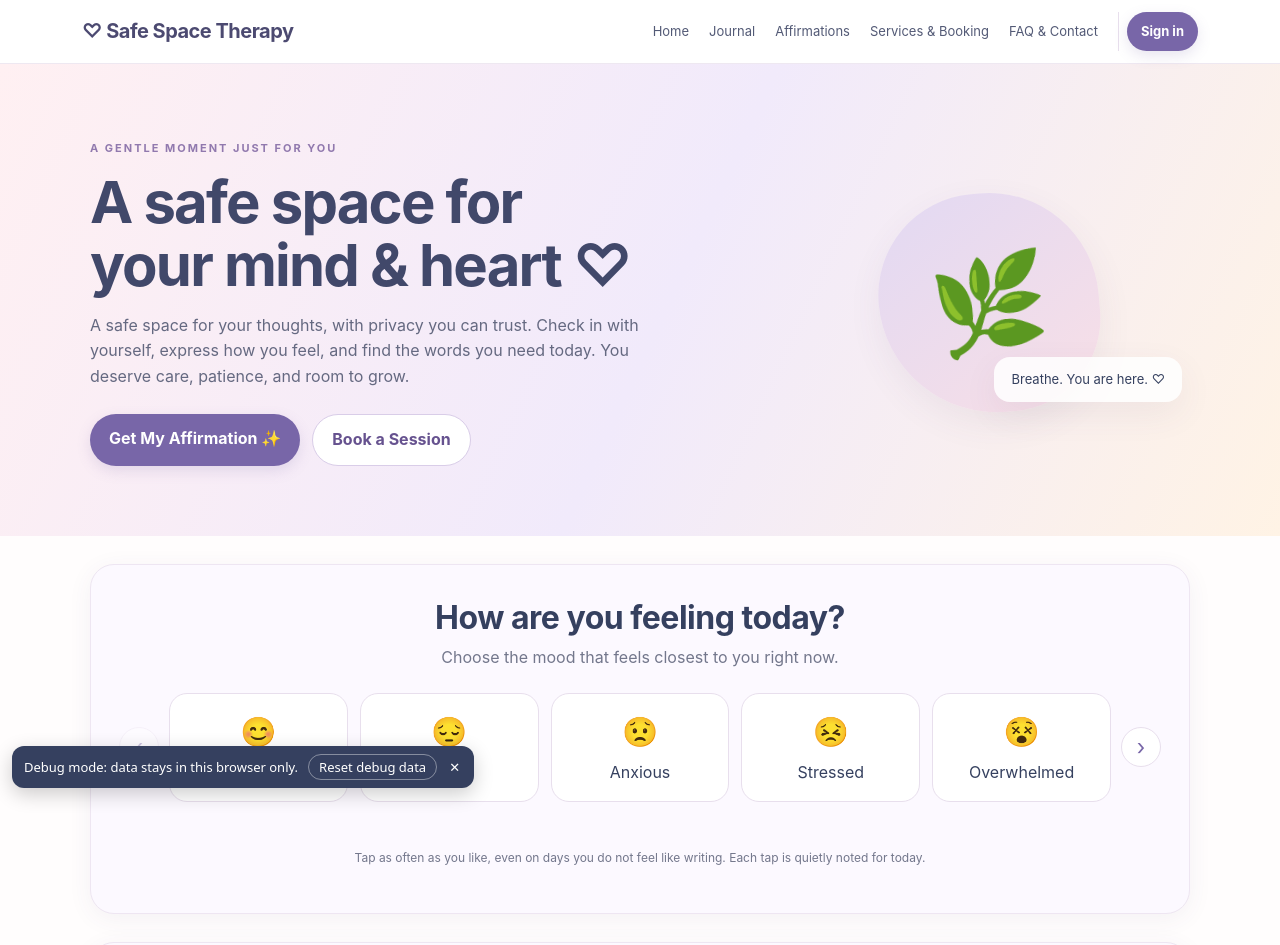
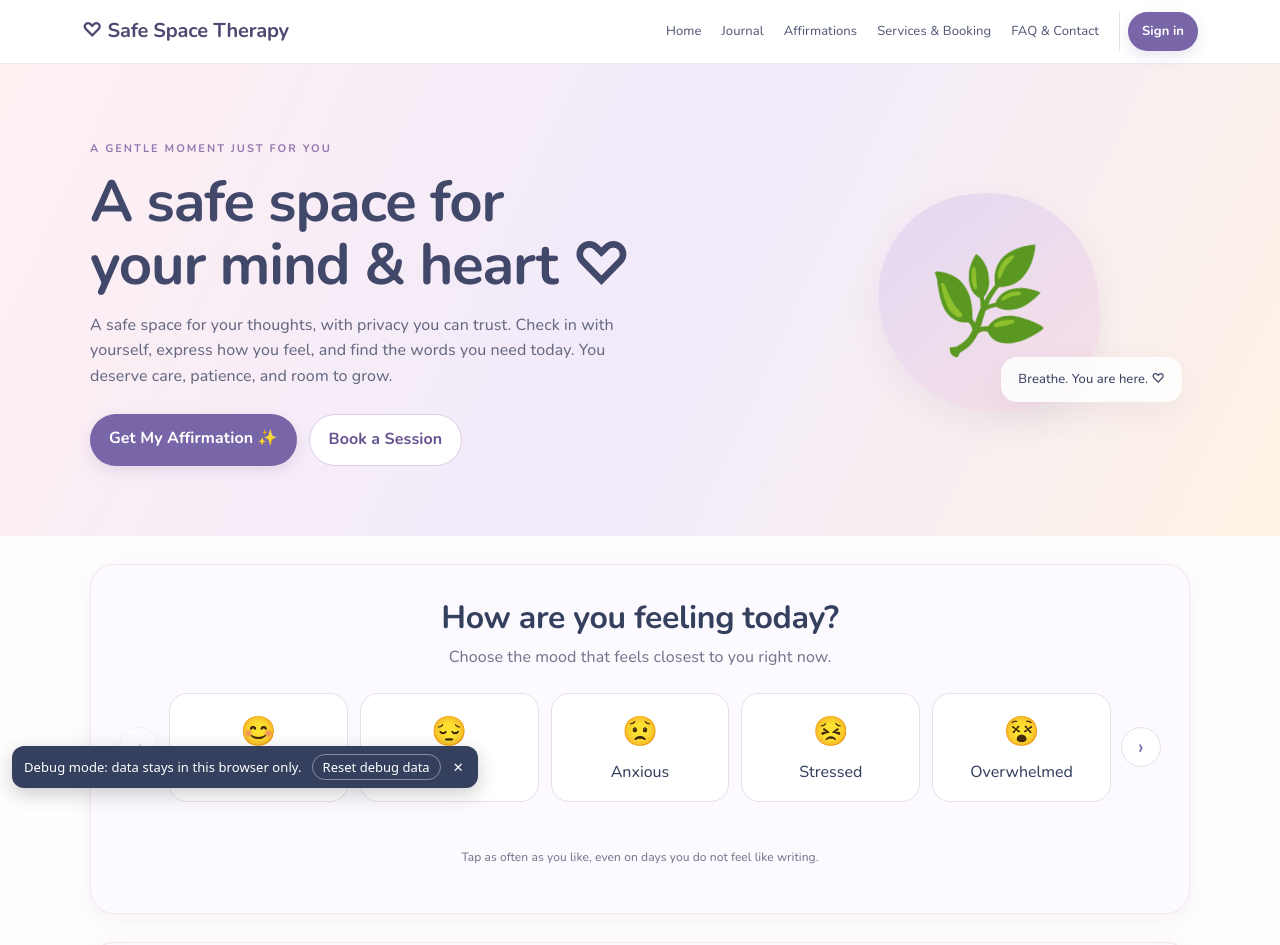
Before and after one commit to Karl-7/Therapist-Patient-Platform-demo, a website: page index.html in a window 1280 px wide. Shown: the top 945 px of the page. Drawn offline with Linux system fonts and the light colour scheme.

Commit message:
Softer self-hosted fonts; sign-in reminder on every mood tap
- Nunito (English) and Noto Sans Arabic (Arabic) on every page, served from
  assets/fonts (no Google Fonts requests); lighter, less tight headings
- Visitors see the sign-in reminder each time they tap a mood

```diff
--- /dev/null
+++ b/assets/fonts.css
@@ -0,0 +1,14 @@
+/* Soft, rounded type for the whole site. Self-hosted (no Google Fonts requests).
+   Nunito for English, Noto Sans Arabic for Arabic. Files come from @fontsource-variable (SIL Open Font License). */
+@font-face{font-family:'Nunito';font-style:normal;font-display:swap;font-weight:200 1000;src:url(fonts/nunito-latin-ext-wght-normal.woff2) format('woff2');unicode-range:U+0100-02BA,U+02BD-02C5,U+02C7-02CC,U+02CE-02D7,U+02DD-02FF,U+0304,U+0308,U+0329,U+1D00-1DBF,U+1E00-1E9F,U+1EF2-1EFF,U+2020,U+20A0-20AB,U+20AD-20C0,U+2113,U+2C60-2C7F,U+A720-A7FF}
+@font-face{font-family:'Nunito';font-style:normal;font-display:swap;font-weight:200 1000;src:url(fonts/nunito-latin-wght-normal.woff2) format('woff2');unicode-range:U+0000-00FF,U+0131,U+0152-0153,U+02BB-02BC,U+02C6,U+02DA,U+02DC,U+0304,U+0308,U+0329,U+2000-206F,U+20AC,U+2122,U+2191,U+2193,U+2212,U+2215,U+FEFF,U+FFFD}
+@font-face{font-family:'Noto Sans Arabic';font-style:normal;font-display:swap;font-weight:100 900;src:url(fonts/noto-sans-arabic-arabic-wght-normal.woff2) format('woff2');unicode-range:U+0600-06FF,U+0750-077F,U+0870-088E,U+0890-0891,U+0897-08E1,U+08E3-08FF,U+200C-200E,U+2010-2011,U+204F,U+2E41,U+FB50-FDFF,U+FE70-FE74,U+FE76-FEFC,U+102E0-102FB,U+10E60-10E7E,U+10EC2-10EC4,U+10EFC-10EFF,U+1EE00-1EE03,U+1EE05-1EE1F,U+1EE21-1EE22,U+1EE24,U+1EE27,U+1EE29-1EE32,U+1EE34-1EE37,U+1EE39,U+1EE3B,U+1EE42,U+1EE47,U+1EE49,U+1EE4B,U+1EE4D-1EE4F,U+1EE51-1EE52,U+1EE54,U+1EE57,U+1EE59,U+1EE5B,U+1EE5D,U+1EE5F,U+1EE61-1EE62,U+1EE64,U+1EE67-1EE6A,U+1EE6C-1EE72,U+1EE74-1EE77,U+1EE79-1EE7C,U+1EE7E,U+1EE80-1EE89,U+1EE8B-1EE9B,U+1EEA1-1EEA3,U+1EEA5-1EEA9,U+1EEAB-1EEBB,U+1EEF0-1EEF1}
+
+:root{--font-soft:'Nunito','Noto Sans Arabic',ui-rounded,'SF Pro Rounded',system-ui,-apple-system,'Segoe UI',sans-serif}
+html body,button,input,textarea,select{font-family:var(--font-soft)}
+body{font-weight:450;letter-spacing:.005em}
+/* Gentler headings: a little lighter and less tightly spaced than before. */
+h1,h2,h3,h4,.brand{font-weight:700!important;letter-spacing:-.01em!important}
+.hero h1{letter-spacing:-.02em!important}
+.eyebrow{font-weight:700}
+.btn{font-weight:700}
--- a/assets/mood-checkin.js
+++ b/assets/mood-checkin.js
@@ -34,7 +34,6 @@ const ymd = (d) => `${d.getFullYear()}-${pad(d.getMonth() + 1)}-${pad(d.getDate(
 let onError = (err) => console.error(err)
 
 let guest = false // not signed in: check-ins are shown but not saved
-let askedGuest = false
 
 export function setupMoodPickers(handleError, { guest: isGuest = false } = {}) {
   onError = handleError || onError
@@ -92,9 +91,8 @@ async function tap(button, emoji, name, status) {
   const monday = new Date(now.getFullYear(), now.getMonth(), now.getDate())
   monday.setDate(monday.getDate() - ((monday.getDay() + 6) % 7))
   if (guest) {
-    // Visitors still get the reminder; ask once to sign in so check-ins can be kept.
-    if (!askedGuest) onError(Object.assign(new Error('Please sign in first.'), { status: 401 }))
-    askedGuest = true
+    // Visitors still get the reminder, and each tap reminds them that signing in keeps check-ins.
+    onError(Object.assign(new Error('Please sign in first.'), { status: 401 }))
     return
   }
   try {
--- a/index.html
+++ b/index.html
@@ -54,6 +54,8 @@ html body[data-page] > footer, html body[data-page] > footer#contact {display:bl
 #journey .steps{grid-template-columns:repeat(3,1fr)}
 @media(max-width:650px){#journey .steps{grid-template-columns:1fr}}
 </style>
+<link rel="preload" href="assets/fonts/nunito-latin-wght-normal.woff2" as="font" type="font/woff2" crossorigin>
+<link rel="stylesheet" href="assets/fonts.css">
 </head>
 <body data-page="home">
 <div class="topbar"><nav class="nav" aria-label="Main navigation"><a class="brand" href="index.html">♡ Safe Space Therapy </a><button class="menu-toggle" id="menuToggle" aria-expanded="false" aria-label="Open menu">☰</button><div class="navlinks" id="navlinks"><a href="index.html" aria-current="page">Home</a><a href="journal.html">Journal</a><a href="affirmations.html">Affirmations</a><a href="booking.html">Services & Booking</a><a href="contact.html">FAQ & Contact</a></div></nav></div>
--- a/package.json
+++ b/package.json
@@ -13,6 +13,8 @@
     "@netlify/identity": "2.0.0"
   },
   "devDependencies": {
+    "@fontsource-variable/noto-sans-arabic": "^5.3.0",
+    "@fontsource-variable/nunito": "^5.3.0",
     "esbuild": "0.25.10"
   }
 }
--- a/scripts/build.mjs
+++ b/scripts/build.mjs
@@ -26,6 +26,8 @@ if (process.argv.includes('--dist')) {
     if (file.endsWith('.html') || file === 'affirmations.json') cpSync(file, `dist/${file}`)
   }
   cpSync('assets/site.css', 'dist/assets/site.css')
+  cpSync('assets/fonts.css', 'dist/assets/fonts.css')
+  cpSync('assets/fonts', 'dist/assets/fonts', { recursive: true })
   cpSync('assets/build', 'dist/assets/build', { recursive: true })
   console.log('Copied the public site into dist/')
 }
```
Also changed, not shown: about.html (+2 -0 lines), affirmations.html (+2 -0 lines), booking.html (+2 -0 lines), contact.html (+2 -0 lines), doctor.html (+2 -0 lines), journal.html (+2 -0 lines), login.html (+2 -0 lines), assets/build/private.js, assets/fonts/noto-sans-arabic-arabic-wght-normal.woff2 (added), assets/fonts/nunito-latin-ext-wght-normal.woff2 (added), assets/fonts/nunito-latin-wght-normal.woff2 (added), 1 other file.
